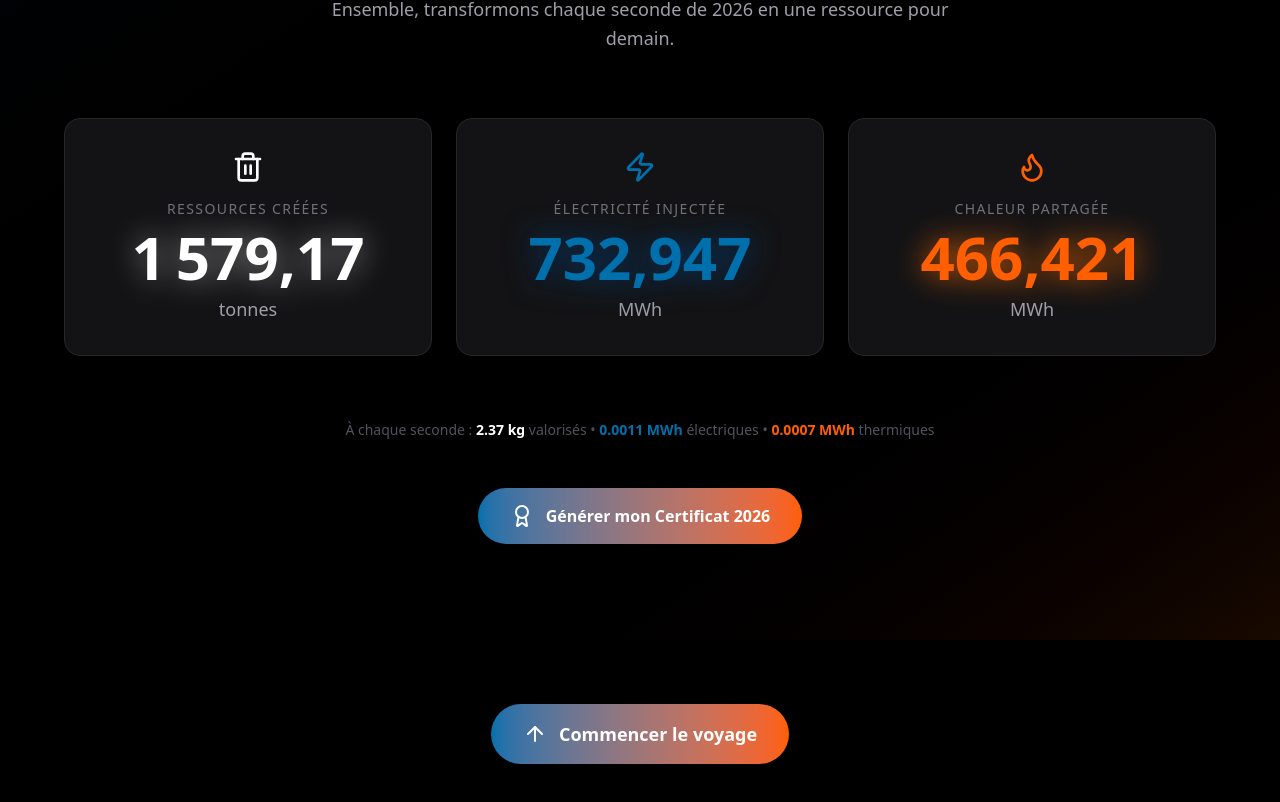
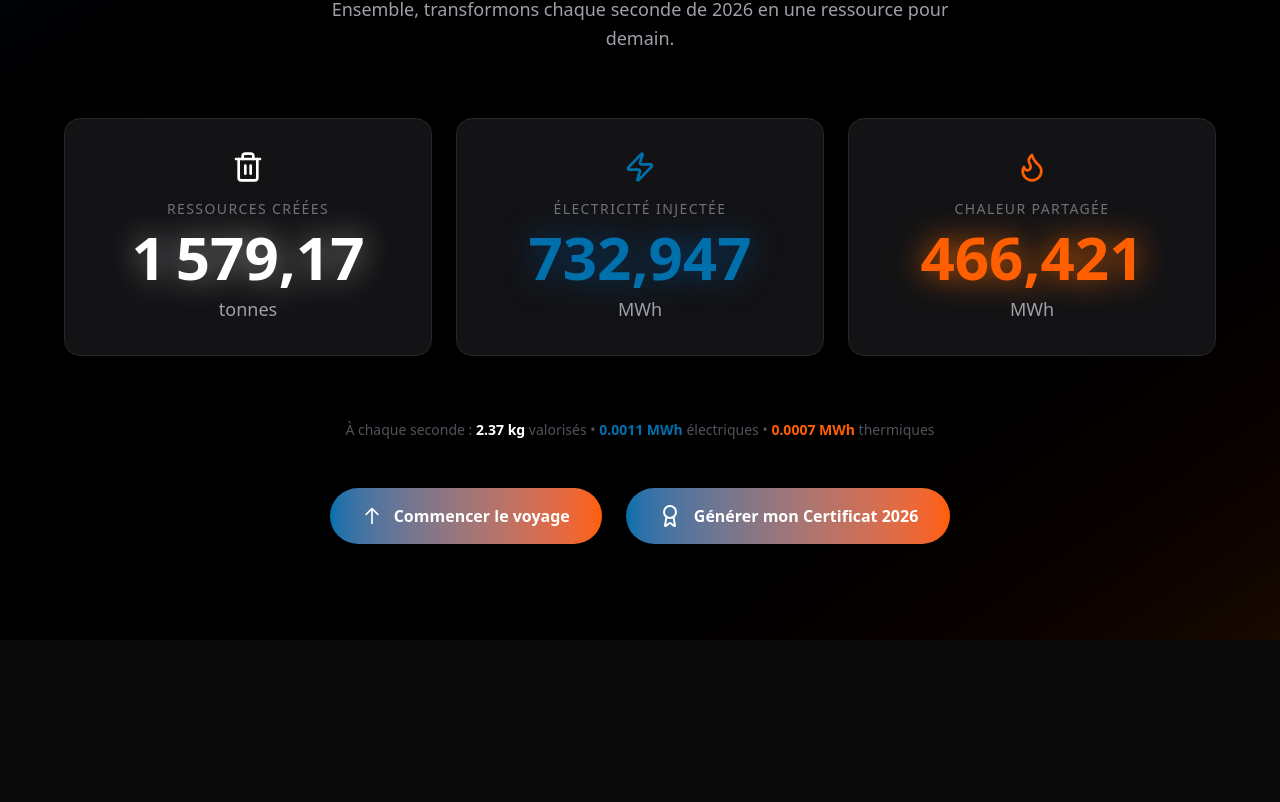
Before and after one commit to reusable365/voeux2026, a Next.js app: page / in a window 1280 px wide. Shown: the part 8224-9026 px from the top of the page. After the commit the page ends 8864 px from the top, so only its background shows below. Built offline with nearby package versions, Linux system fonts and the light colour scheme.

Commit message:
Put both buttons on same line, centered for better UX

```diff
--- a/src/app/page.tsx
+++ b/src/app/page.tsx
@@ -7,7 +7,6 @@ import Live2026Dashboard from "@/components/sections/Live2026Dashboard";
 import FactoryLife from "@/components/FactoryLife";
 import { SmoothScroll } from "@/components/SmoothScroll";
 import MediaSection from "@/components/sections/MediaSection";
-import BackToTopButton from "@/components/ui/BackToTopButton";
 
 export default function Home() {
   return (
@@ -22,7 +21,6 @@ export default function Home() {
           <EnergyTerritory />
           <MediaSection />
           <Live2026Dashboard />
-          <BackToTopButton />
         </div>
       </main>
     </SmoothScroll>
--- a/src/components/sections/Live2026Dashboard.tsx
+++ b/src/components/sections/Live2026Dashboard.tsx
@@ -351,13 +351,42 @@ export default function Live2026Dashboard() {
                     </p>
                 </motion.div>
 
-                {/* Certificate Button */}
+                {/* Action Buttons - Same Line */}
                 <motion.div
                     initial={{ opacity: 0, y: 20 }}
                     whileInView={{ opacity: 1, y: 0 }}
                     viewport={{ once: true }}
-                    className="text-center"
+                    className="flex flex-col md:flex-row items-center justify-center gap-4 md:gap-6"
                 >
+                    {/* Back to Top Button */}
+                    <button
+                        onClick={() => {
+                            const startY = window.scrollY;
+                            const duration = 3000;
+                            let start: number | null = null;
+
+                            const step = (timestamp: number) => {
+                                if (!start) start = timestamp;
+                                const progress = Math.min((timestamp - start) / duration, 1);
+                                const easeProgress = progress < 0.5
+                                    ? 2 * progress * progress
+                                    : 1 - Math.pow(-2 * progress + 2, 2) / 2;
+                                window.scrollTo(0, startY * (1 - easeProgress));
+                                if (progress < 1) {
+                                    requestAnimationFrame(step);
+                                }
+                            };
+                            requestAnimationFrame(step);
+                        }}
+                        className="inline-flex items-center gap-3 px-8 py-4 bg-gradient-to-r from-veolia-blue to-heat-orange text-white font-bold rounded-full hover:shadow-[0_0_30px_rgba(0,69,135,0.5)] transition-all hover:scale-105"
+                    >
+                        <svg className="w-5 h-5" fill="none" stroke="currentColor" viewBox="0 0 24 24">
+                            <path strokeLinecap="round" strokeLinejoin="round" strokeWidth={2} d="M5 10l7-7m0 0l7 7m-7-7v18" />
+                        </svg>
+                        Commencer le voyage
+                    </button>
+
+                    {/* Certificate Button */}
                     <button
                         onClick={() => setIsModalOpen(true)}
                         className="inline-flex items-center gap-3 px-8 py-4 bg-gradient-to-r from-veolia-blue to-heat-orange text-white font-bold rounded-full hover:shadow-[0_0_30px_rgba(0,69,135,0.5)] transition-all hover:scale-105"
```
